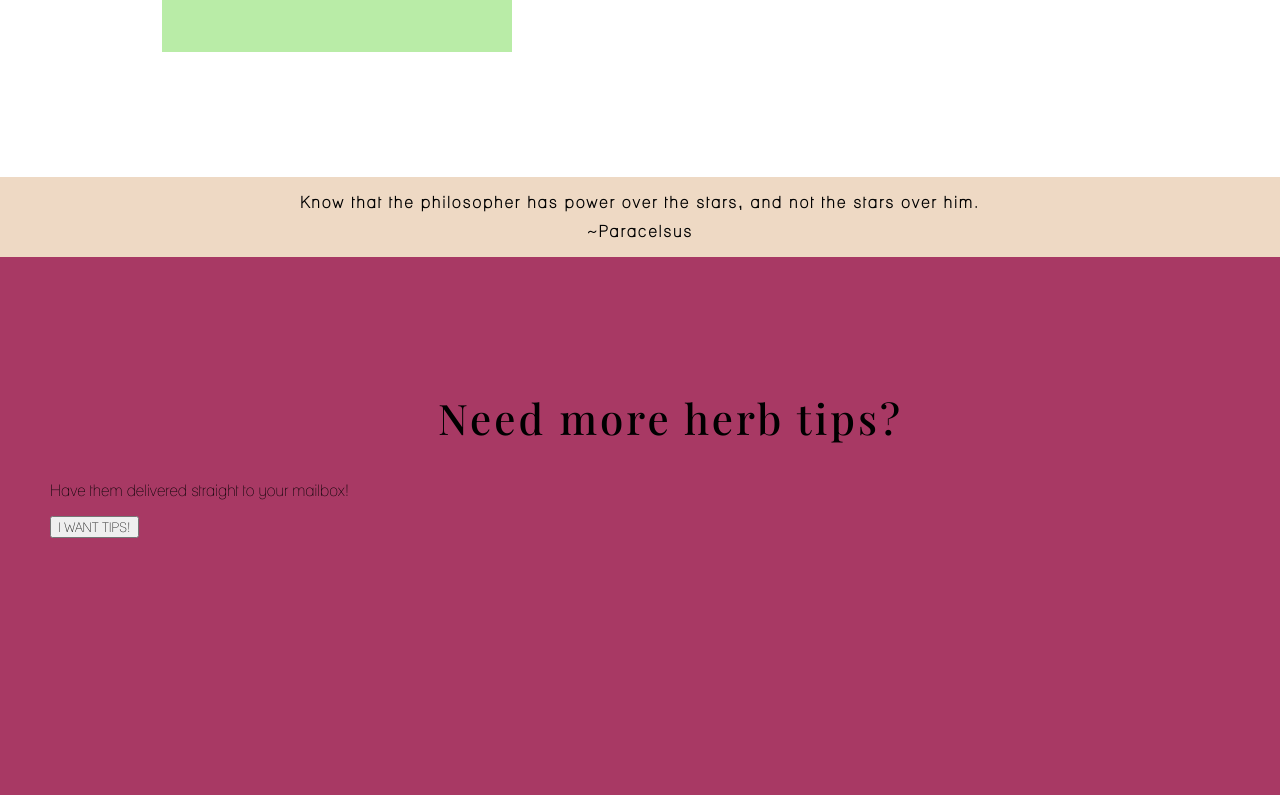
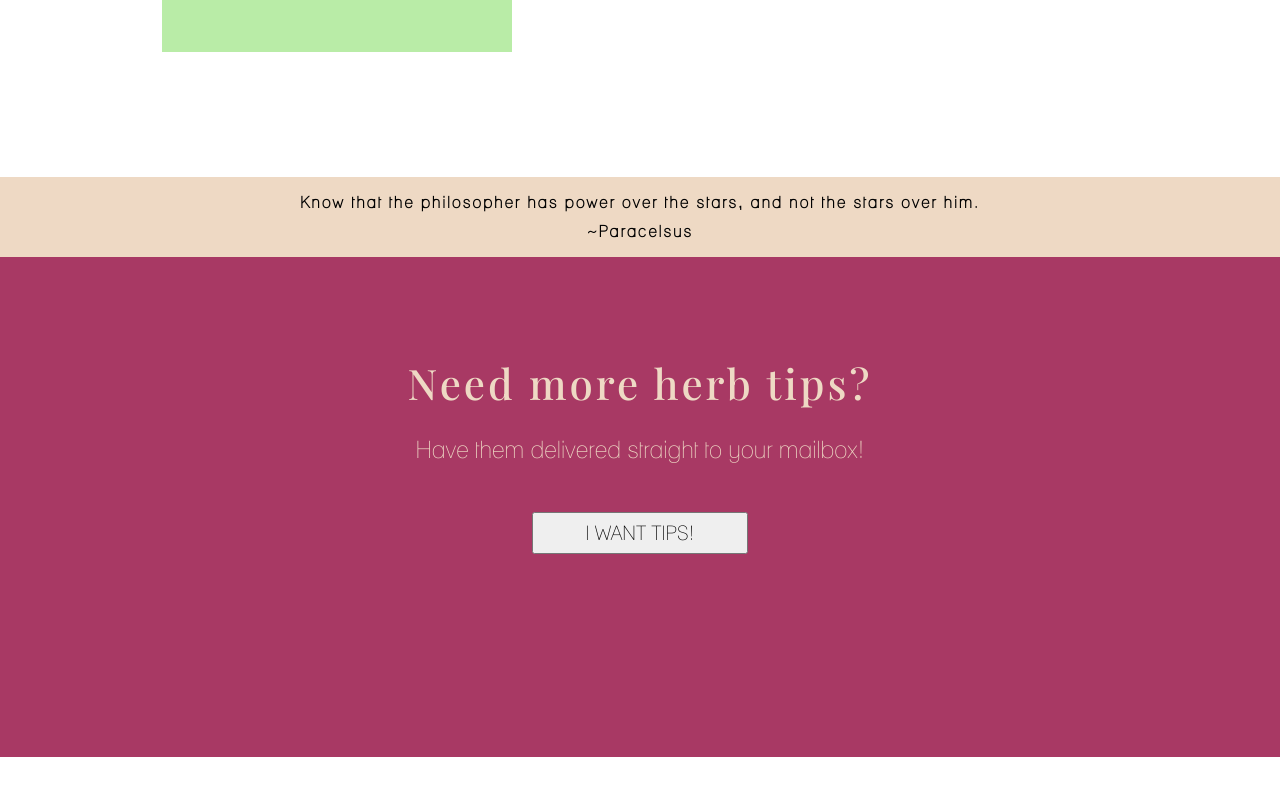
Before and after one commit to robuspospolitus/flower-grove, a React (Create React App) app: page / in a window 1280 px wide. Shown: the part 1805-2600 px from the top of the page. After the commit the page ends 2562 px from the top, so only its background shows below. Built offline with nearby package versions, Linux system fonts and the light colour scheme.

Commit message:
Newsletter

```diff
--- a/src/components/objects/Newsletter.js
+++ b/src/components/objects/Newsletter.js
@@ -2,12 +2,36 @@ import { useState } from 'react';
 import '../../styles/styles/newsletter.scss';
 
 export default function Newsletter() {
-
+    const [isFormOpen, setFormOpen] = useState(false);
+    const [isSubmitted, setSubmitted] = useState(false);
+    const [email, setEmail] = useState("");
+    const [name, setName] = useState("");
+    const handleNewsletterFormOpen = () => {
+        setFormOpen(!isFormOpen);
+    }
+    const handleNewsletterSubmit = () => {
+        setFormOpen(false);
+        setSubmitted(true);
+    }
     return (
         <div className='newsletter-wrapper'>
             <h2>Need more herb tips?</h2>
             <p>Have them delivered straight to your mailbox!</p>
-            <button className='unclicked'>I WANT TIPS!</button>
+            { !isSubmitted && !isFormOpen &&
+                <div className='button'>
+                    <button className='unclicked' onClick={handleNewsletterFormOpen}>I WANT TIPS!</button>
+                </div>
+            }
+            {isFormOpen &&
+                <div className='newsletter-form'>
+                    <form onSubmit={() => handleNewsletterSubmit()}>
+                        <input type='text' placeholder='Name' value={name} onChange={(e) => setName(e.target.value)}/>
+                        <input type='email' placeholder='Email' value={email} onChange={(e) => setEmail(e.target.value)}/>
+                        <button className='submit-button' type='submit'>Count me in!</button>
+                    </form>
+                </div>
+            }
+            {isSubmitted && <h2>THANK YOU!</h2>}
         </div>
     );
 }
--- a/src/styles/styles/newsletter.scss
+++ b/src/styles/styles/newsletter.scss
@@ -2,6 +2,59 @@
 
 .newsletter-wrapper {
     background-color: variables.$primary-color-c;
-    height: 500px;
+    height: 400px;
     padding: 50px;
+    h2 {
+        margin: auto;
+        text-align: center;
+        font-size: 42px;
+        color: variables.$primary-color-d;
+    }
+    p{
+        margin: 24px;
+        text-align: center;
+        font-size: 24px;
+        color: variables.$primary-color-d;
+    }
+    .button {
+        height: 42px;
+        width: 216px;
+        margin: auto;
+        padding-top: 24px;
+        border-collapse: collapse;
+        button {
+            height: 42px;
+            font-size: 20px;
+            width: 216px;
+        }
+    }
+
+    .newsletter-form {
+        background-color: variables.$primary-color-d;
+        width: 70vw;
+        max-width: 600px;
+        height: 144px;
+        margin: auto;
+        margin-top: 20px;
+        border: 0px;
+        border-radius: 25px;
+        padding-top: 24px;
+        input {
+            width: 70%;
+            height: 24px;
+            border: 1px solid darkgray ;
+            border-radius: 5px;
+            margin: 8px;
+            margin-left: 15%;
+        }
+        button {
+            width: 50%;
+            height: 24px;
+            border: 1px solid darkgray ;
+            border-radius: 5px;
+            margin: 8px;
+            margin-left: 25%;
+
+        }
+    }
 }
```
